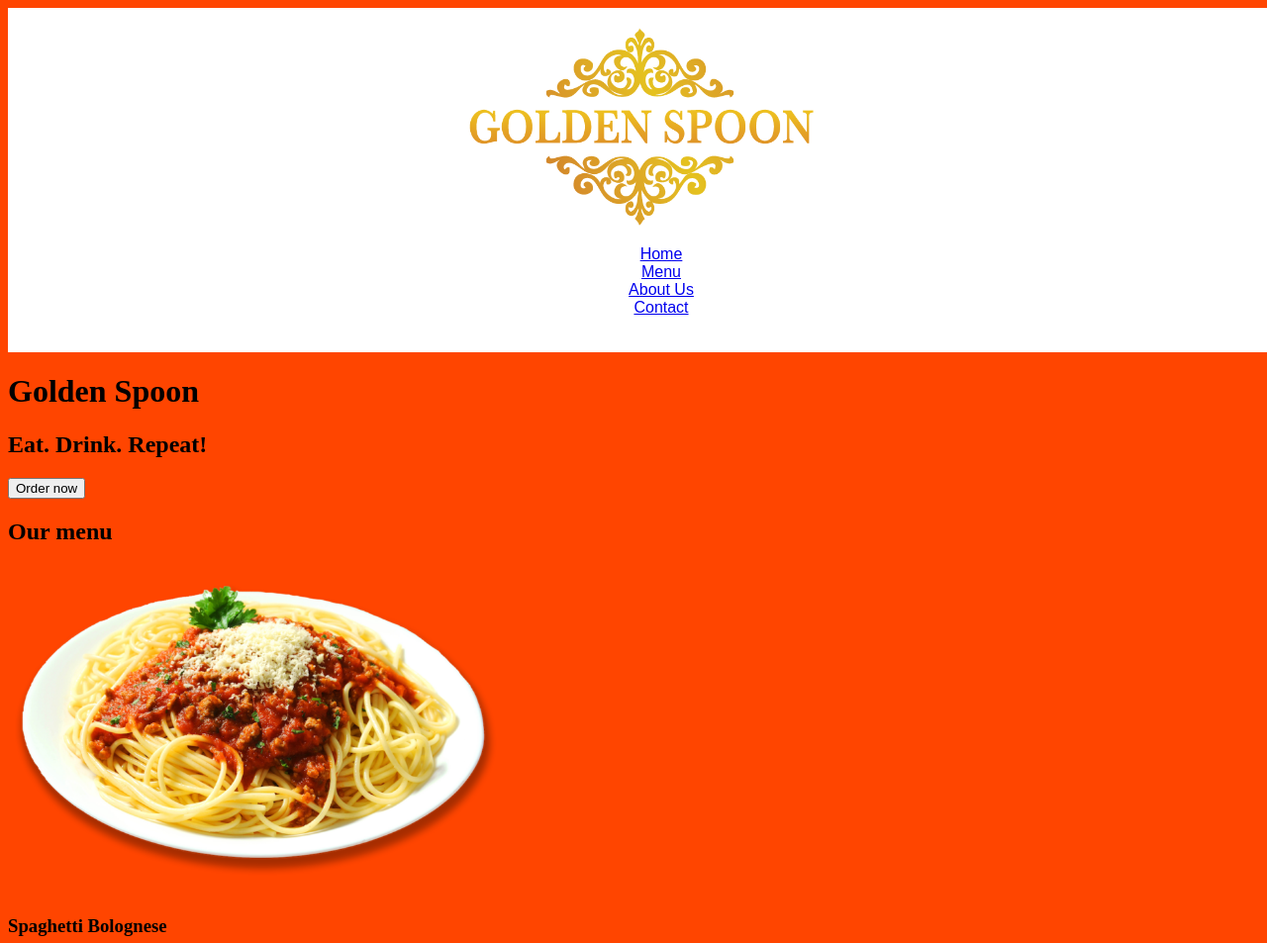
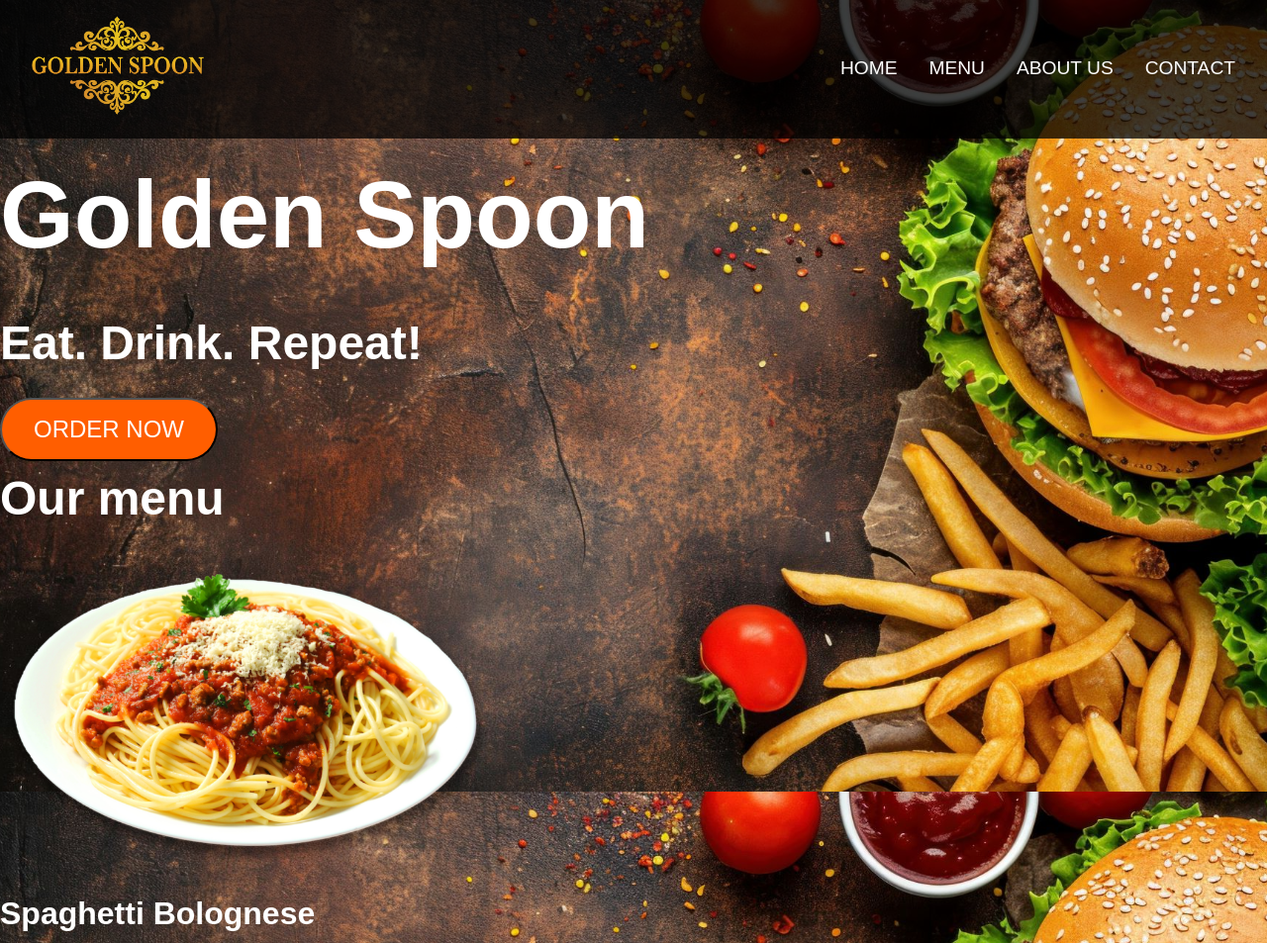
Before and after one commit to zakaach6712/Golden-spoon, a plain HTML site: page index.html in a window 1280 px wide. Shown: the top 953 px of the page at 99% size. Drawn offline with Linux system fonts and the light colour scheme.

Commit message:
updated css and html file, added background image

```diff
--- a/index.html
+++ b/index.html
@@ -8,10 +8,10 @@
   <body>
     <header>
       <div class="logo">
-        <img src="./images/logo.png" alt="Golden Spoon Logo" height="200">
+        <img src="./images/logo.png" alt="Golden Spoon Logo" height="100">
       </div>
       <nav>
-        <ul class="nav-links">
+        <ul class="main-nav">
           <li><a href="#home">Home</a></li>
           <li><a href="#menu">Menu</a></li>
           <li><a href="#about">About Us</a></li>
--- a/style.css
+++ b/style.css
@@ -1,24 +1,114 @@
-body{
-  background-color:orangered;
-  width: 100%;
-  min-height: 100vh; /* Optional: Ensures full viewport height */
-  overflow-x: hidden;
+* {
+  margin: 0;
+  padding: 0;
+  box-sizing: border-box;
 }
-header{
-  background-color:white;
-  text-align:center;
-  padding:20px;
-  margin-top: 0px;
+header {
+  background-color: rgba(0, 0, 0, 0.75);
+  padding: 1rem;
+  display: flex;
+  justify-content: space-between;
+  align-items: center;
+  padding: 1rem 2rem;
 }
-.nav-links{
+
+.main-nav {
+  display: flex;
+  gap: 2rem;
+  list-style: none;
+  padding: 0;
+}
+
+.main-nav a {
+  text-decoration: none;
   font-family: Raleway, sans-serif;
-  color:white;
+  text-transform: uppercase;
+  font-size: 1.2rem;
+  color: white;
+}
+.main-nav a:hover {
+  color: rgb(255, 94, 0);
+  text-decoration: underline;
+  text-decoration-color: rgb(255, 81, 0);
+  text-decoration-thickness: 1px;
+  text-underline-offset: 5px;
+  transition: all 0.3s ease-in-out;
+  text-transform: uppercase;
   }
-  .nav-links:hover{
-    color:orange;
+body {
+  font-family: Raleway, sans-serif;
+  background-image: url(images/burgers.jpg);
+  background-size: cover;
+  background-position: right;
+  background-repeat: no-repeat;
+  background-attachment: fixed;
+  color: #333;
+  line-height: 1.6;
+}
 
-  }
-  .logo{
-    font-family: Raleway, sans-serif;
-    color:white;
-  }
+.above-fold {
+  display: flex;
+  flex-direction: column;
+  justify-content: center;
+  align-items: left;
+  height: 100vh;
+  text-align: left;
+  background-image: url(images/burgers.jpg);
+  background-size: cover;
+  background-position: center;
+  color: white;
+  padding: 20px;
+}
+
+h1 {
+  font-size: 6rem;
+  margin-bottom: 1rem;
+  color: white;
+}
+h2 {
+  font-size: 3rem;
+  margin-bottom: 1rem;
+  color: white;
+}
+h3 {
+  font-size: 2rem;
+  margin-bottom: 1rem;
+  color: white;
+}
+
+p {
+  font-size: 1.5rem;
+  margin-bottom: 1rem;
+  color: white;
+}
+p a {
+  color: rgb(255, 94, 0);
+  text-decoration: none;
+}
+p a:hover {
+  text-decoration: underline;
+  text-decoration-color: rgb(255, 81, 0);
+  text-decoration-thickness: 1px;
+  text-underline-offset: 5px;
+  transition: all 0.3s ease-in-out;
+}
+button {
+  background-color: rgb(255, 94, 0);
+  color: white;
+  padding: 1rem 2rem;
+  font-size: 1.5rem;
+  border-radius: 50px;
+  cursor: pointer;
+  text-transform: uppercase;
+  transition: all 0.3s ease-in-out;
+}
+button:hover {
+  background-color: rgb(255, 81, 0);
+  transform: scale(1.05);
+}
+button:focus {
+  outline: none;
+}
+button:active {
+  transform: scale(0.95);
+}
```
Also changed, not shown: images/burgers-1.jpg (added), images/burgers.jpg (added).
